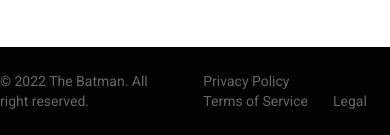
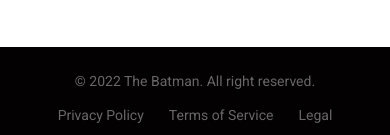
Before and after one commit to kuchinil/Batman, a plain HTML site: page index.html in a window 390 px wide. Shown: the part 775-910 px from the top of the page. Drawn offline with nearby package versions, Linux system fonts and the light colour scheme.

Commit message:
правки адаптива

```diff
--- a/css/hamburger.scss
+++ b/css/hamburger.scss
@@ -1,7 +1,7 @@
 $primary: #fff;
 
 .btn-menu {
-  display: flex;
+  display: none;
   align-items: center;
   justify-content: center;
   min-height: 33px;
@@ -67,3 +67,9 @@ $primary: #fff;
     }
   }
 }
+
+@media (max-width: 799px) {
+  .btn-menu {
+    display: flex;
+  }
+}
--- a/css/style.css
+++ b/css/style.css
@@ -357,6 +357,9 @@ header {
 }
 
 @media (max-width: 799px) {
+  .btn-menu {
+    display: flex;
+  }
   .main .container {
     display: block;
     max-width: ;
@@ -386,3 +389,18 @@ header {
     display: block;
   }
 }
+
+@media (max-width: 530px) {
+  .container {
+    max-width: 420px;
+  }
+  .footer .container {
+    display: block;
+    text-align: center;
+  }
+  .footer-menu {
+    margin: 0;
+    padding: 0;
+    justify-content: center;
+  }
+}
```
Also changed, not shown: css/hamburger.css, 1 other file.
